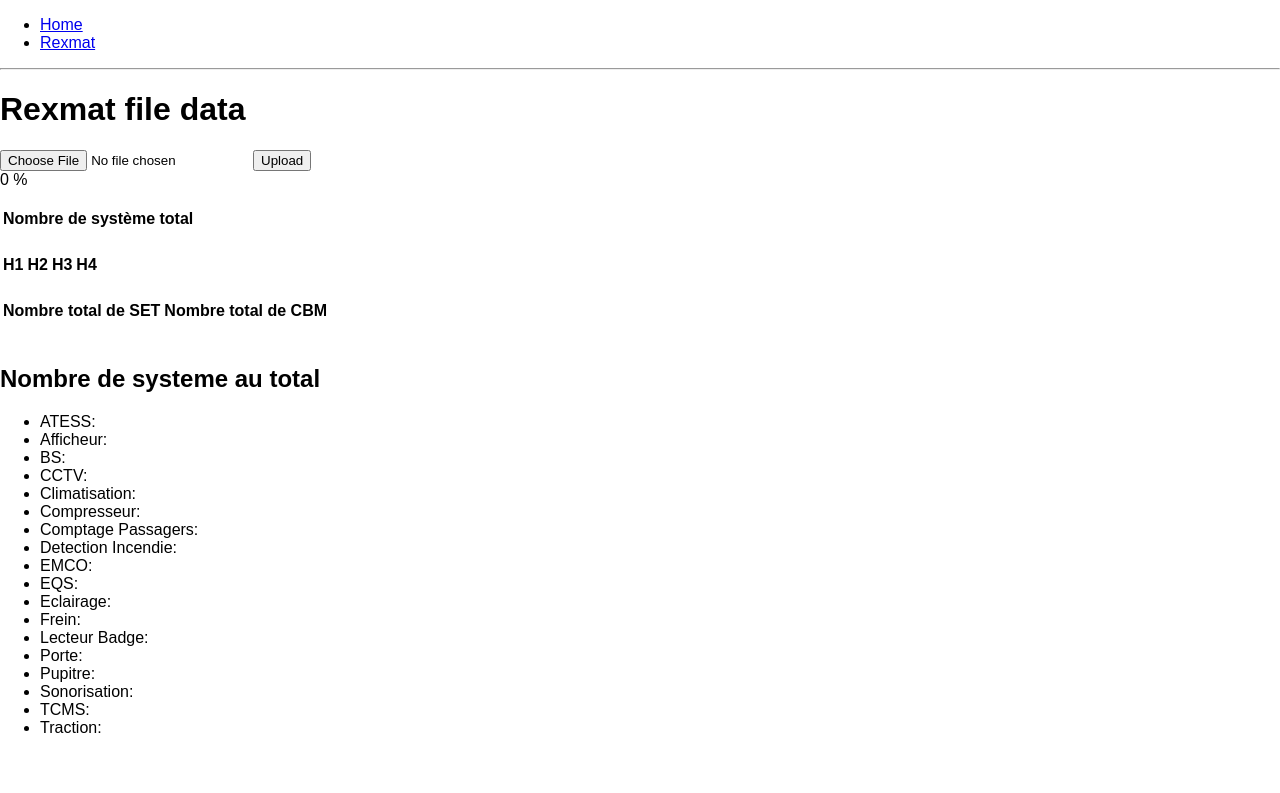
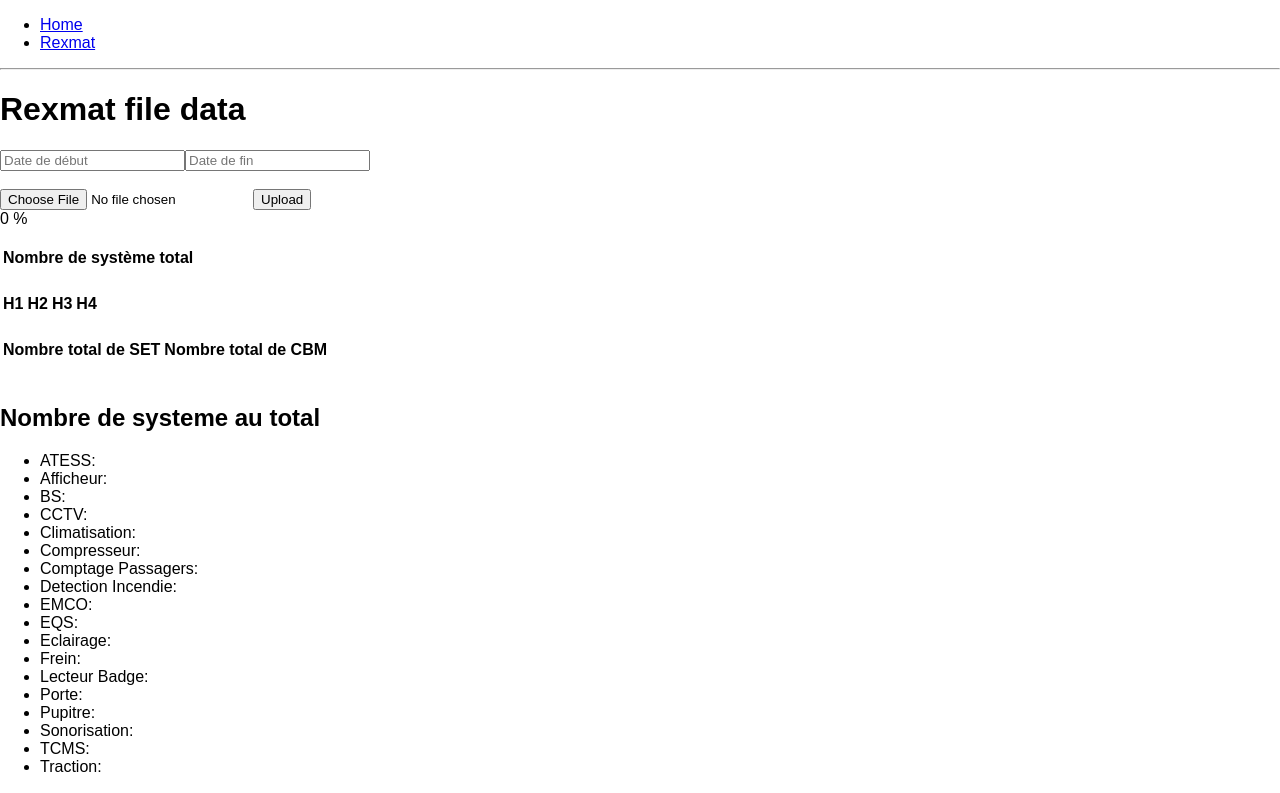
Before and after one commit to RafiDev/Sncf_Intership_Client, a React (Create React App) app: page /rexmat in a window 1280 px wide. Shown: the top 793 px of the page. Built offline with nearby package versions, Linux system fonts and the light colour scheme.

Commit message:
[MOD] -> client: add select date

```diff
--- a/package.json
+++ b/package.json
@@ -8,6 +8,7 @@
     "powerbi-client-react": "^1.3.1",
     "powerbi-report-component": "^2.4.2",
     "react": "^16.4.1",
+    "react-datepicker": "^3.8.0",
     "react-dom": "^16.4.1",
     "react-dropdown": "^1.9.2",
     "react-router-dom": "^5.2.0",
--- a/src/Pages/Rexmat.js
+++ b/src/Pages/Rexmat.js
@@ -1,5 +1,8 @@
 import React, { Component } from 'react'
 import axios from 'axios'
+import DatePicker from 'react-datepicker'
+
+import "react-datepicker/dist/react-datepicker.css";
 
 const endpoint = 'https://sncf-intership-server.herokuapp.com/rexmat'
 
@@ -7,8 +10,10 @@ class Rexmat extends Component {
   constructor(props) {
     super(props)
     this.state = {
+      startDate: null,
+      endDate: null,
       selectedFile: null,
-      loaded: 0,
+      loaded: null,
       Hierarchie_de_la_flotte: [],
       Nombre_de_signalement_par_hierarchie: [],
       Nombre_de_système_total: null,
@@ -20,7 +25,22 @@ class Rexmat extends Component {
       Signalement_H4: [],
       liste_signalement_rexmat: []
     }
+    this.handleStartDate = this.handleStartDate.bind(this);
+    this.handleEndDate = this.handleEndDate.bind(this);
   }
+
+  handleStartDate = (date) => {
+    this.setState({
+      startDate: date
+    })
+  }
+
+  handleEndDate = (date) => {
+    this.setState({
+      endDate: date
+    })
+  }
+
   handleselectedFile = event => {
     this.setState({
       selectedFile: event.target.files[0],
@@ -37,7 +57,7 @@ class Rexmat extends Component {
     data.append('file', this.state.selectedFile, this.state.selectedFile.name)
 
     await axios
-      .post(endpoint, axiosConfig, data, {
+      .post('http://localhost:8000/rexmat', data, {
         onUploadProgress: ProgressEvent => {
           this.setState({
             loaded: (ProgressEvent.loaded / ProgressEvent.total) * 100,
@@ -45,7 +65,7 @@ class Rexmat extends Component {
         },
       })
       .then(res => {
-        console.log(res.data.data);
+        console.log(res.data);
         /*this.setState({
           Hierarchie_de_la_flotte: res.data.data["Hiérarchie de la flotte"],
           Nombre_de_signalement_par_hierarchie: res.data.data["Nombre de signalement par hiérarchie"],
@@ -65,6 +85,25 @@ class Rexmat extends Component {
     return (
       <div>
           <h1>Rexmat file data</h1>
+          <DatePicker
+            selected={this.state.startDate}
+            onChange={this.handleStartDate}
+            selectsStart
+            startDate={this.state.startDate}
+            endDate={this.state.endDate}
+            placeholderText="Date de début"
+          />
+          <DatePicker
+            selected={this.state.endDate}
+            onChange={this.handleEndDate}
+            selectsEnd
+            startDate={this.state.startDate}
+            endDate={this.state.endDate}
+            minDate={this.state.startDate}
+            placeholderText="Date de fin"
+          />
+          <br/>
+          <br/>
           <input type="file" name="" id="" onChange={this.handleselectedFile} />
           <button onClick={this.handleUpload}>Upload</button>
           <br/>
```
Also changed, not shown: 1 other file (tests, documents, lock files or other folders).
